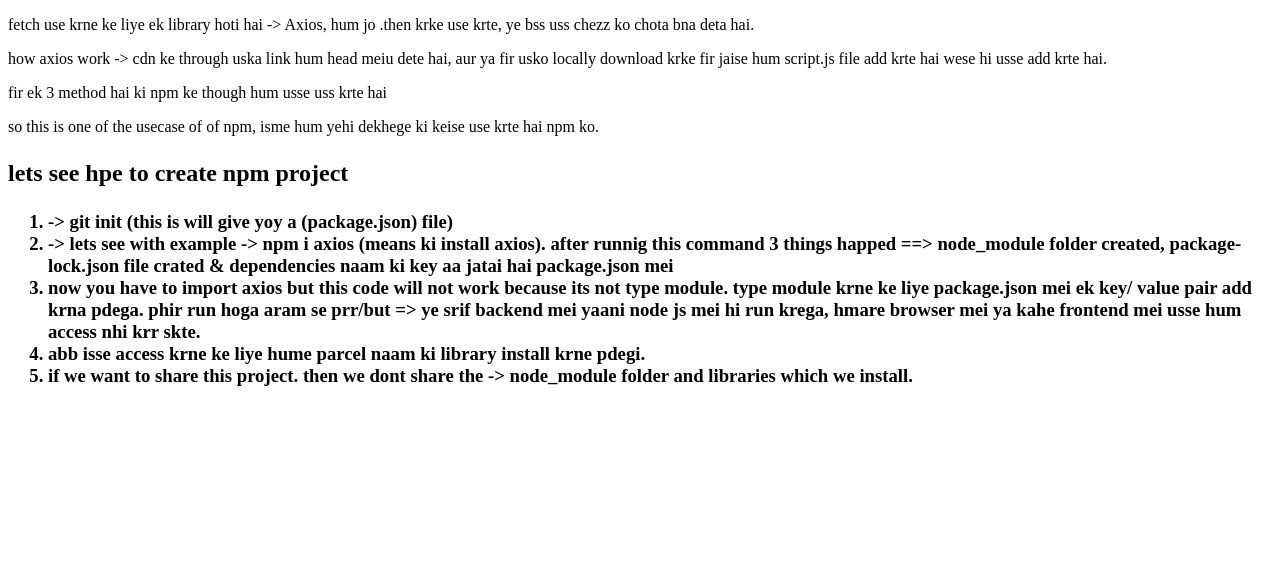
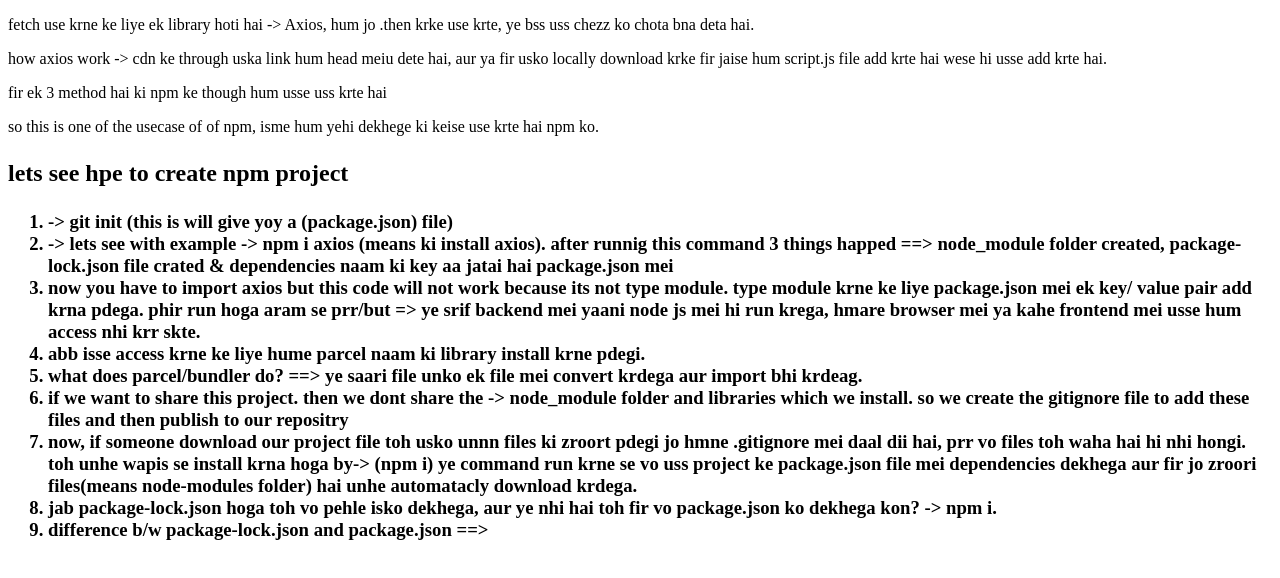
Before and after one commit to Mgodfather/learning-npm, a website: page index.html in a window 1280 px wide. Drawn offline with Linux system fonts and the light colour scheme.

Commit message:
some points are added

```diff
--- a/index.html
+++ b/index.html
@@ -24,7 +24,11 @@
             </li>
             <li>now you have to import axios but this code will not work because its not type module. type module krne ke liye package.json mei ek key/ value pair add krna pdega. phir run hoga aram se prr/but => ye srif backend mei yaani node js mei hi run krega, hmare browser mei ya kahe frontend mei usse hum access nhi krr skte.</li>
             <li>abb isse access krne ke liye hume parcel naam ki library install krne pdegi.</li>
-            <li>if we want to share this project. then we dont share the -> node_module folder and libraries which we install.</li>
+            <li>what does parcel/bundler do? ==> ye saari file unko ek file mei convert krdega aur import bhi krdeag.</li>
+            <li>if we want to share this project. then we dont share the -> node_module folder and libraries which we install. so we create the gitignore file to add these files and then publish to our repositry </li>
+            <li>now, if someone download our project file toh usko unnn files ki zroort pdegi jo hmne .gitignore mei daal dii hai, prr vo files toh waha hai hi nhi hongi. toh unhe wapis se install krna hoga by-> (npm i) ye command run krne se vo uss project ke package.json file mei dependencies dekhega aur fir jo zroori files(means node-modules folder) hai unhe automatacly download krdega.</li>
+            <li>jab package-lock.json hoga toh vo pehle isko dekhega, aur ye nhi hai toh fir vo package.json ko dekhega kon? -> npm i. </li>
+            <li>difference b/w package-lock.json and package.json ==> </li>
         </ol>
     </h3>
 
```
